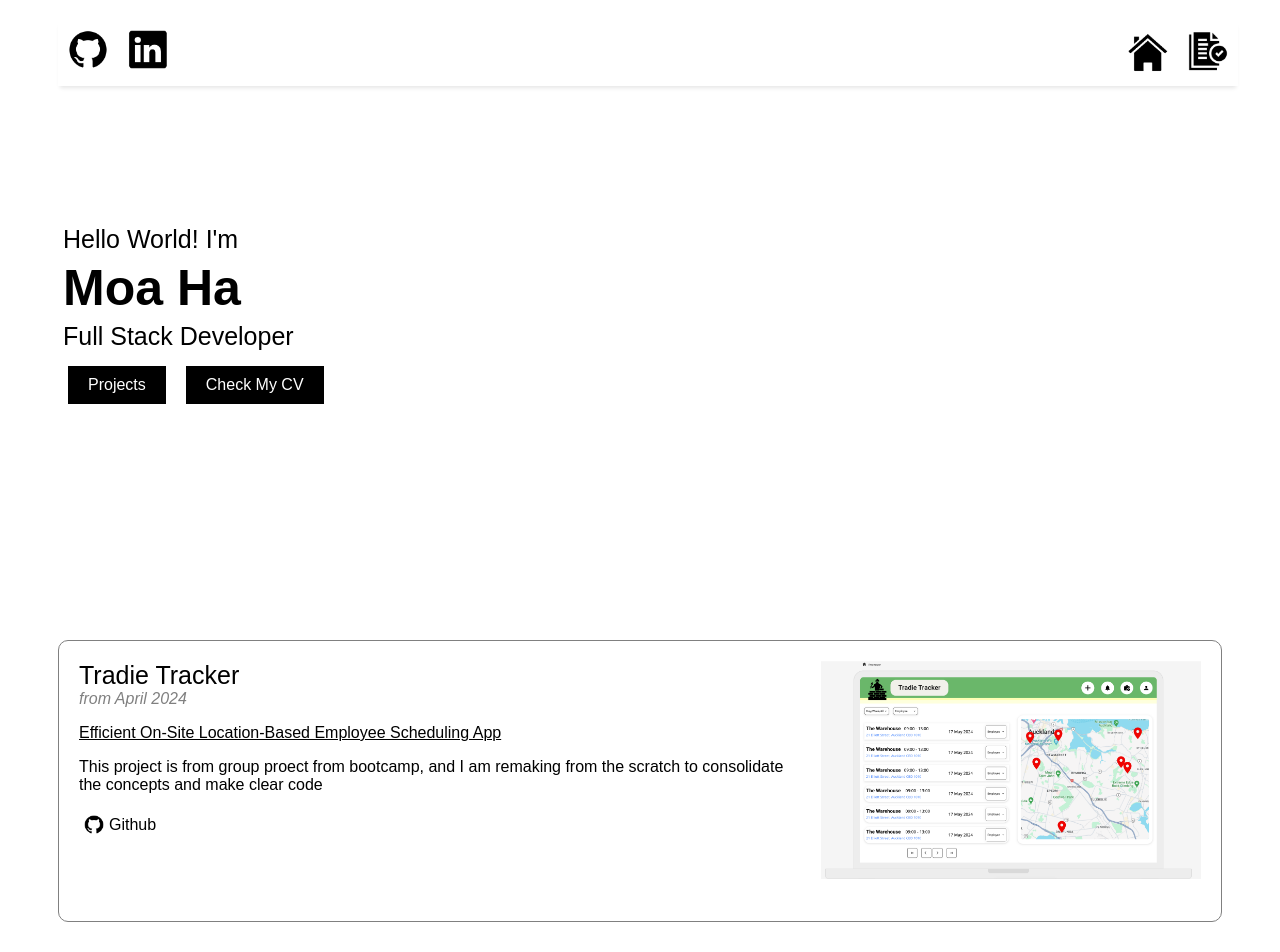
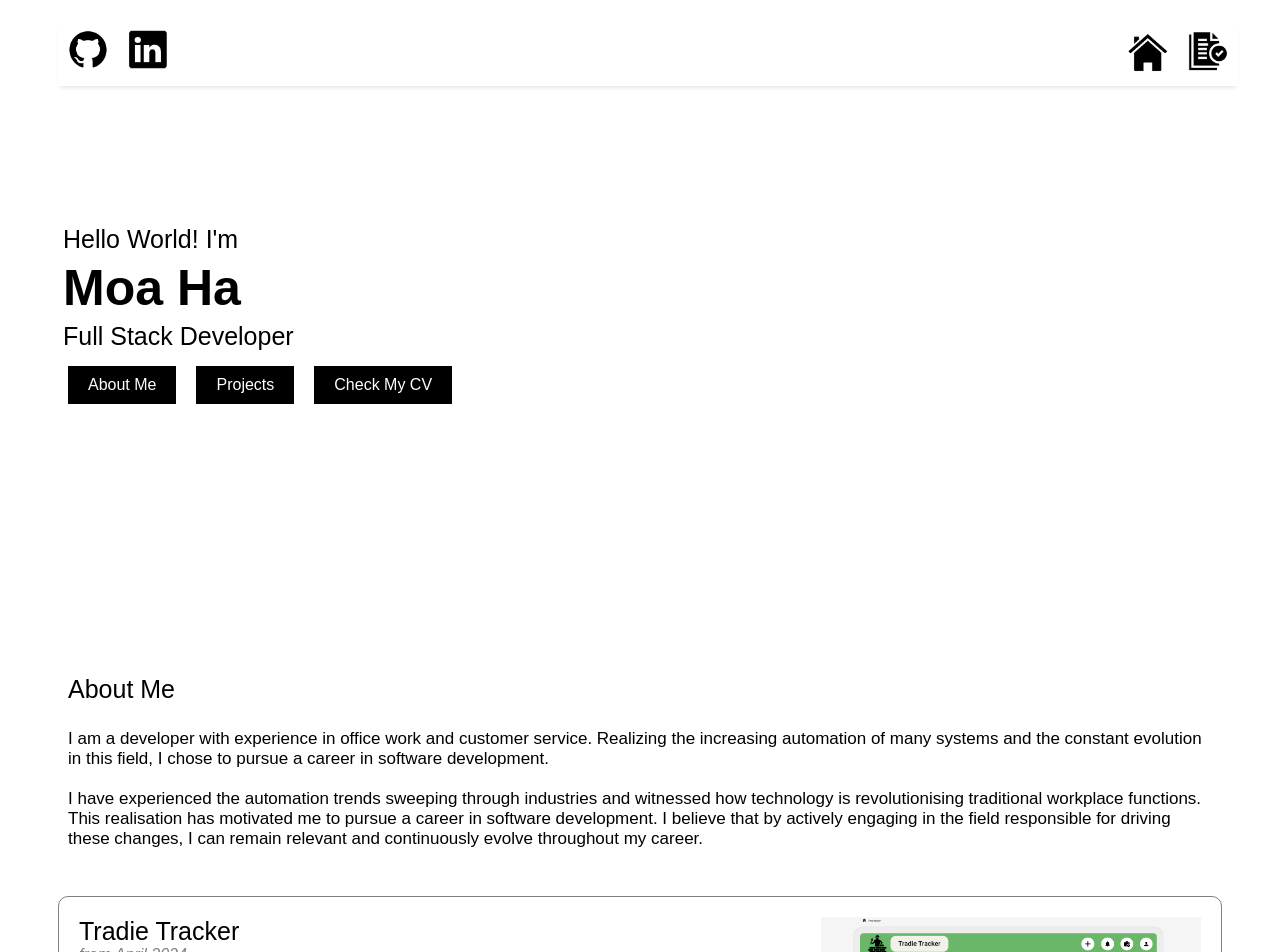
Before and after one commit to moa-ha/moa-ha.github.io, a React (Vite) app: page / in a window 1280 px wide. Shown: the top 952 px of the page. Built offline with nearby package versions, Linux system fonts and the light colour scheme; the HTML template or start-up script is replaced by a standard one.

Commit message:
add about me

```diff
--- /dev/null
+++ b/src/AboutMe.tsx
@@ -0,0 +1,23 @@
+function AboutMe() {
+  return (
+    <div className="container">
+      <div id="about-me">
+        <p className="title">About Me</p>
+        <p className="introduction">
+          I am a developer with experience in office work and customer service.
+          Realizing the increasing automation of many systems and the constant
+          evolution in this field, I chose to pursue a career in software
+          development.<br></br>
+          <br></br>I have experienced the automation trends sweeping through
+          industries and witnessed how technology is revolutionising traditional
+          workplace functions. This realisation has motivated me to pursue a
+          career in software development. I believe that by actively engaging in
+          the field responsible for driving these changes, I can remain relevant
+          and continuously evolve throughout my career.
+        </p>
+      </div>
+    </div>
+  )
+}
+
+export default AboutMe
--- a/src/App.tsx
+++ b/src/App.tsx
@@ -2,12 +2,14 @@ import './style/main.css'
 import Home from './Home'
 import NavBar from './NavBar'
 import Projects from './Projects'
+import AboutMe from './AboutMe'
 
 function App() {
   return (
     <div>
       <NavBar />
       <Home />
+      <AboutMe />
       <Projects />
     </div>
   )
--- a/src/Home.tsx
+++ b/src/Home.tsx
@@ -6,7 +6,10 @@ function Home() {
           <p className="small-gap">Hello World! I'm </p>
           <h1 className="small-gap">Moa Ha</h1>
           <p className="small-gap">Full Stack Developer</p>
-          {/* <button className="button">About Me</button> */}
+          <a href="#about-me">
+            <button className="button">About Me</button>
+          </a>
+
           <a href="#projects">
             <button className="button" id="project">
               Projects
--- a/src/style/main.css
+++ b/src/style/main.css
@@ -58,6 +58,21 @@
   color: white;
 }
 
+/* About Me */
+
+#about-me {
+  padding: 10px;
+  transition: box-shadow 0.3s ease;
+  border-radius: 10px;
+}
+
+.introduction {
+  font-size: 17px;
+}
+
+#about-me:hover {
+  box-shadow: 0px 0px 10px #54dfd8;
+}
 /* Projects */
 
 .projects {
```
